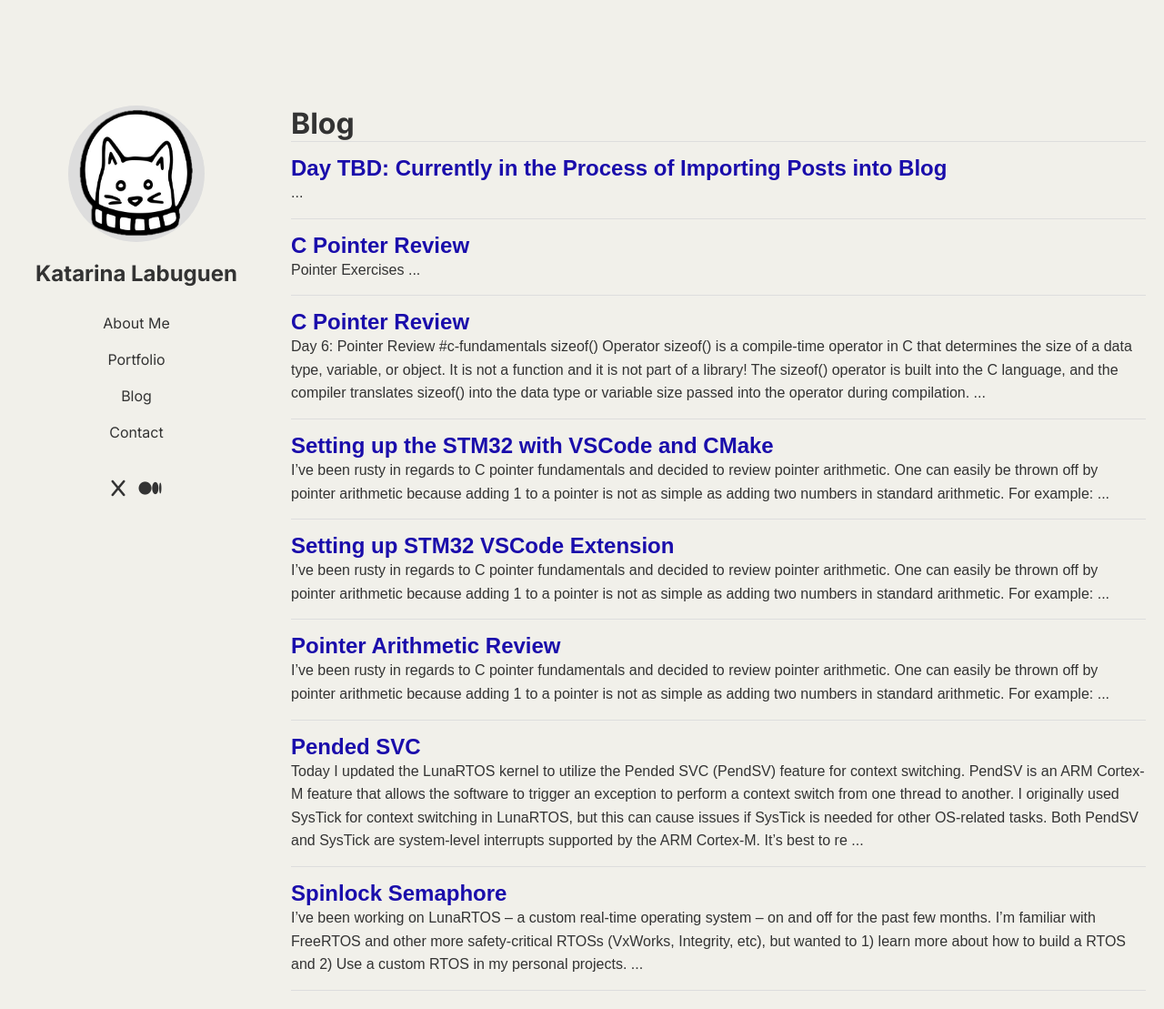
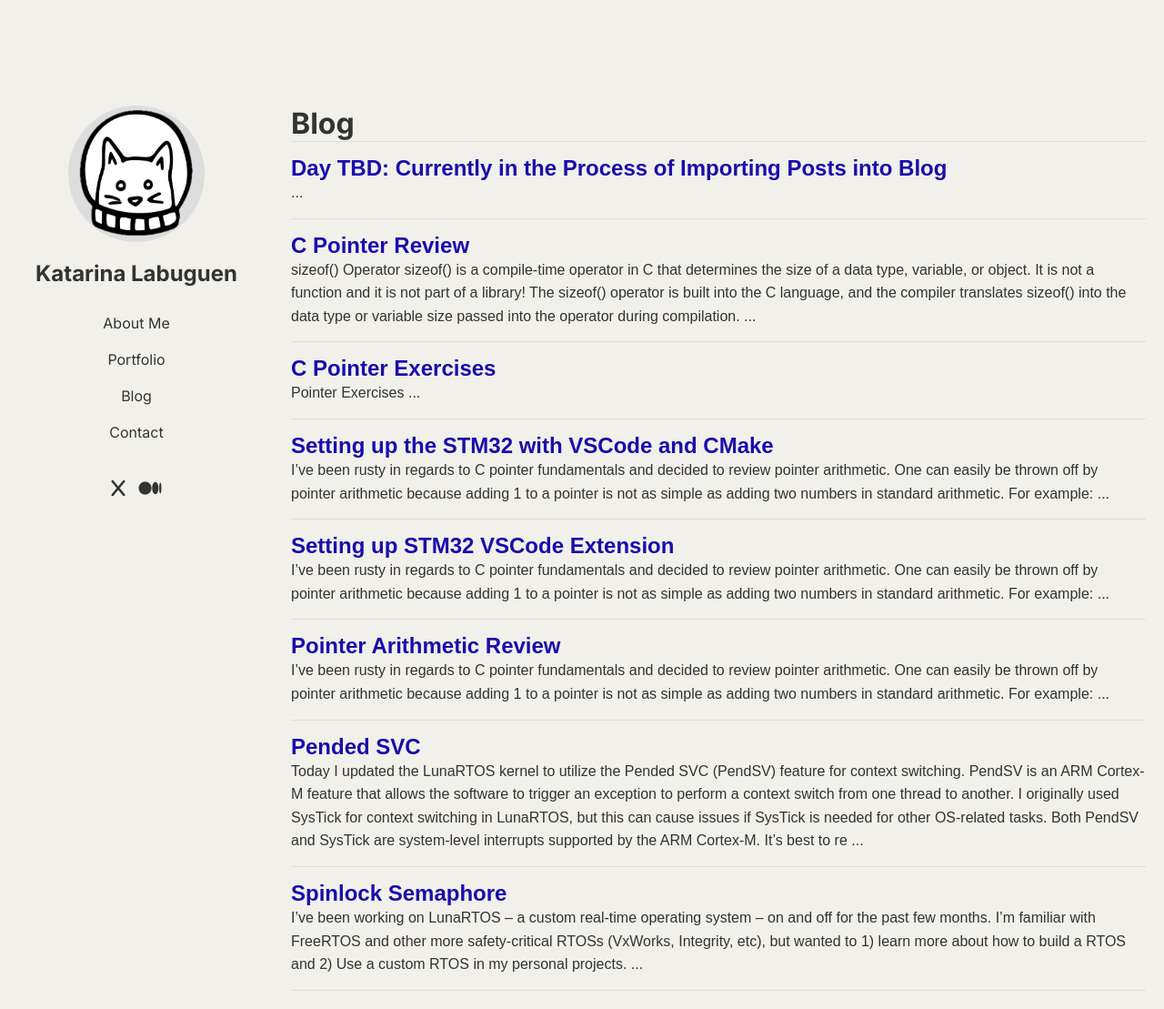
Before and after one commit to klabuguen/klabuguen.github.io, a Jekyll site: the page built from blog.html, in a window 1280 px wide and 1109 px high. Shown: the whole window at 91% size. Built offline with Jekyll 4.4.1, drawn with Linux system fonts in a browser that asks for light colours.

Commit message:
update dates of blog posts

```diff
--- a/_posts/2025-01-07-pointer-review.markdown
+++ b/_posts/2025-01-06-pointer-review.markdown
@@ -1,6 +1,6 @@
 ---
 layout: post
-title:  "C Pointer Review"
+title:  "C Pointer Exercises"
 date:   2025-01-06 00:08:00 -0800
 categories: c-fundamentals
 ---
--- a/_posts/2025-01-06-pointer-exercises.markdown
+++ b/_posts/2025-01-07-pointer-exercises.markdown
@@ -4,8 +4,6 @@ title:  "C Pointer Review"
 date:   2025-01-06 00:08:00 -0800
 categories: 365-days-of-code c-fundamentals
 ---
-# Day 6:  Pointer Review
-#c-fundamentals
 ## `sizeof()` Operator
  `sizeof()` is a ***compile-time operator*** in C that determines the size of a data type, variable, or object. It is ***not*** a function and it is ***not*** part of a library! The `sizeof()` operator is built into the C language, and the compiler translates `sizeof()` into the data type or variable size passed into the operator during compilation.
 
```
